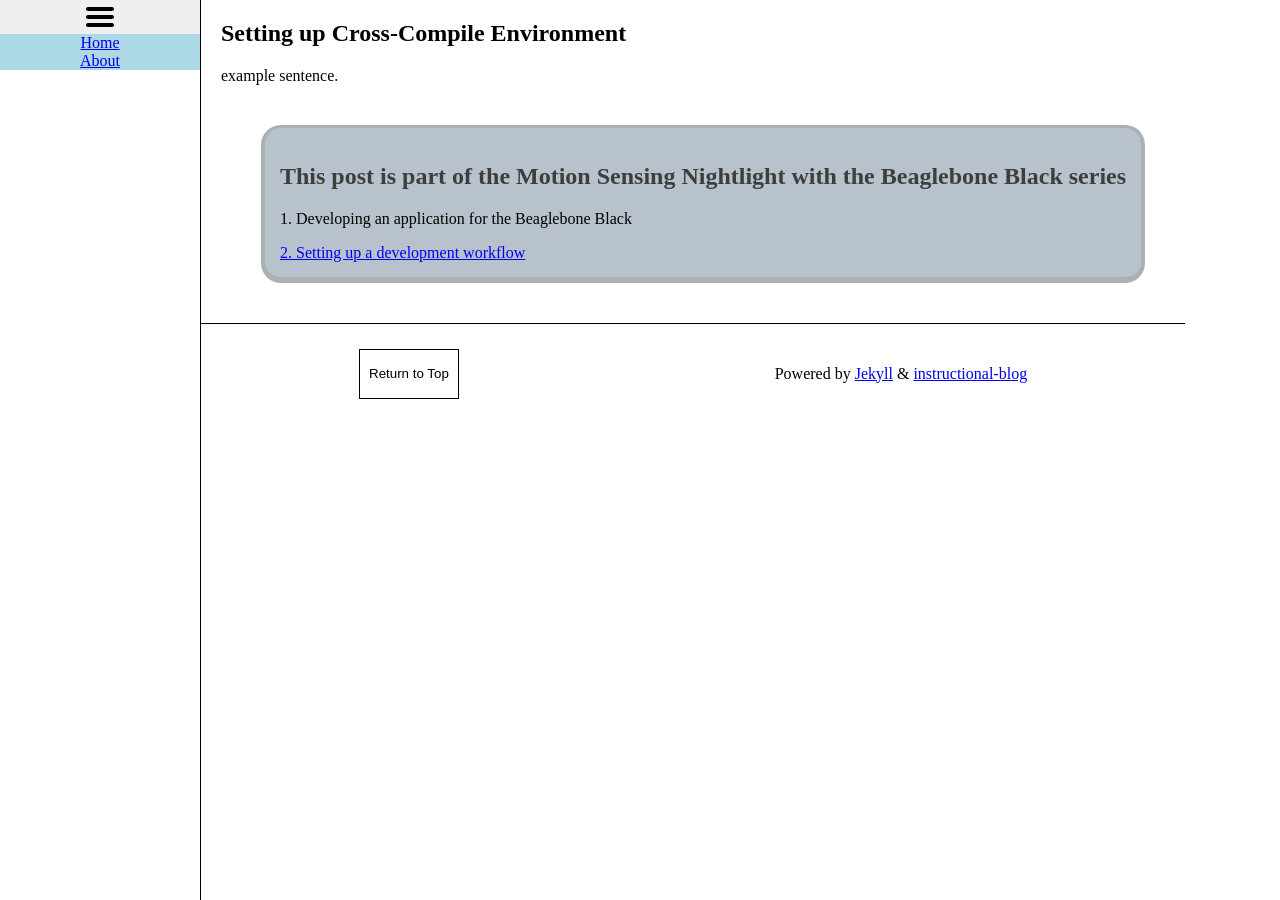
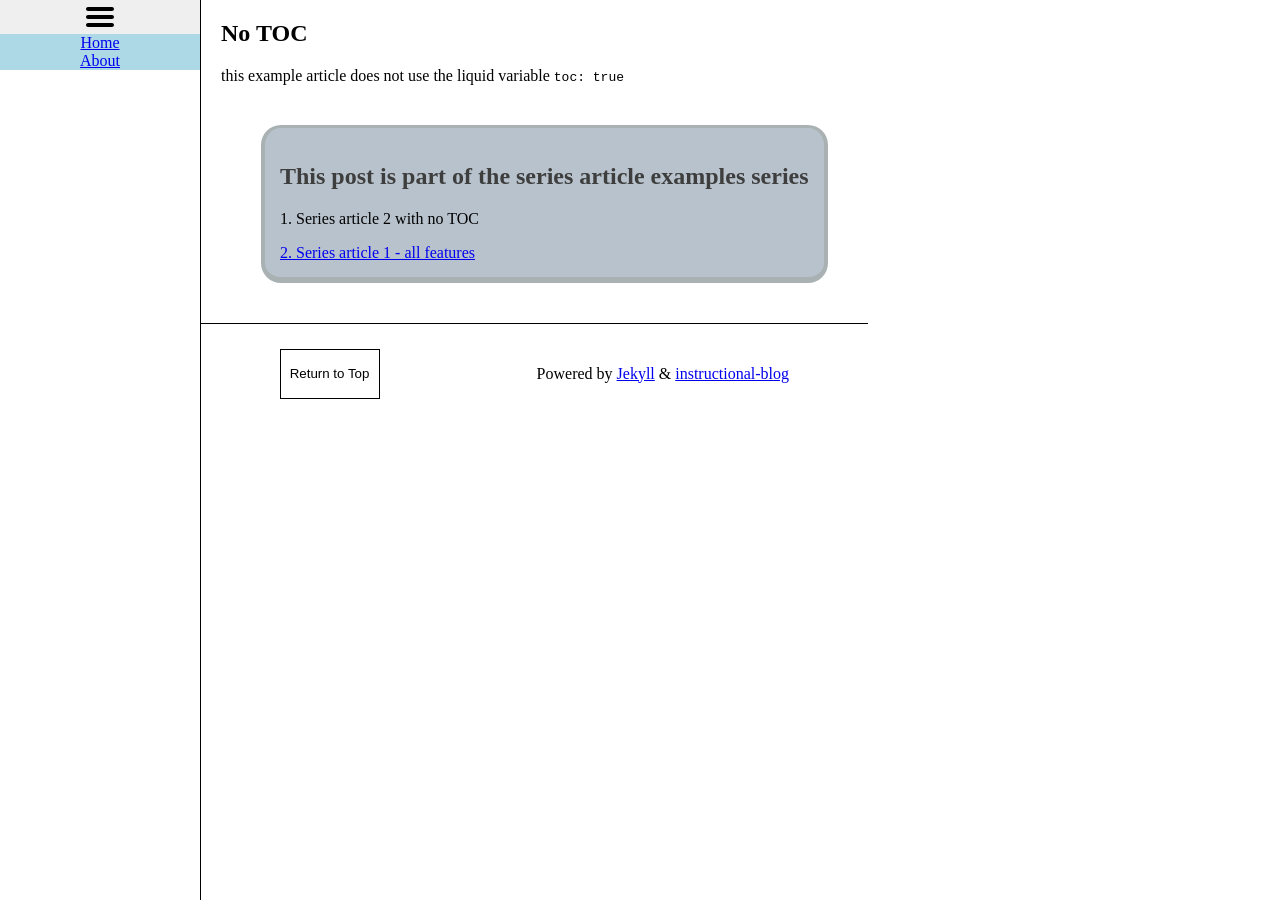
Before and after one commit to scshafe/instructional-blog, a Jekyll site: the page built from _posts/2025-4-12-series2.md, in a window 1280 px wide. Built offline with Jekyll 4.4.1, drawn with Linux system fonts in a browser that asks for light colours.

Commit message:
generalized example posts

```diff
--- a/_posts/2025-4-12-series1.md
+++ b/_posts/2025-4-12-series1.md
@@ -1,10 +1,10 @@
 ---
 layout: instructional-blog
-title: "Setting up a development workflow"
+title: "Series article 1 - all features"
 date: 2024-6-18 13:00
-categories: linux, cross-compilers, cmake, beaglebone-black
+categories: tag1, tag3, yeet
 is_series: true
-series_title: "Motion Sensing Nightlight with the Beaglebone Black"
+series_title: "series article examples"
 toc: true
 ---
 
@@ -13,6 +13,7 @@ toc: true
 This brief post may be read as an extra for the series on creating the motion sensing nightlight. It is not core to the actual development, but simply contains a few scripts and tricks I picked up on while I was working on the project to make development easier.
 
 ## Level 2 Header
+
 example sentence.
 
 example sentence.
--- a/_posts/2025-4-12-series2.md
+++ b/_posts/2025-4-12-series2.md
@@ -1,13 +1,13 @@
 ---
 layout: instructional-blog
-title: "Developing an application for the Beaglebone Black"
+title: "Series article 2 with no TOC"
 date: 2024-6-18 13:00
-categories: linux, cross-compilers, cmake, beaglebone-black
+categories: tag1, tag2, yeet
 is_series: true
-series_title: "Motion Sensing Nightlight with the Beaglebone Black"
+series_title: "series article examples"
 #toc: true
 ---
 
-## Setting up Cross-Compile Environment
+## No TOC
 
-example sentence.
+this example article does not use the liquid variable `toc: true`
```
